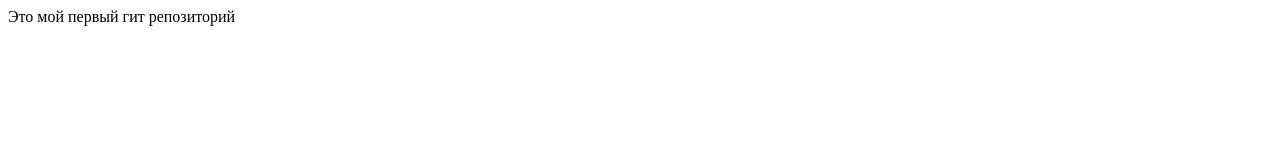
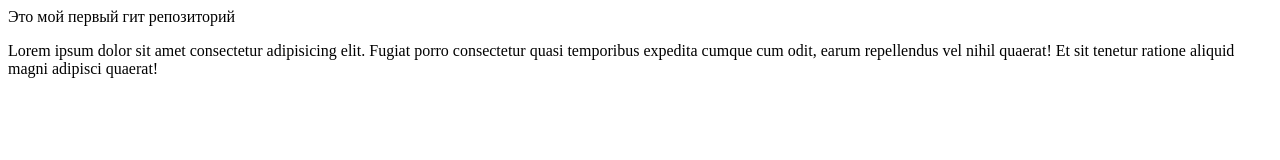
Before and after one commit to alisher83/ski-school-hayitov, a plain HTML site: page index.html in a window 1280 px wide. Drawn offline with Linux system fonts and the light colour scheme.

Commit message:
Мой второй коммит

```diff
--- a/index.html
+++ b/index.html
@@ -8,5 +8,7 @@
 </head>
 <body>
     <h>Это мой первый гит репозиторий</h>
+    <p>Lorem ipsum dolor sit amet consectetur adipisicing elit. Fugiat porro consectetur quasi temporibus expedita cumque cum odit, earum repellendus vel nihil quaerat! Et sit tenetur ratione aliquid magni adipisci quaerat!</p>
+
 </body>
 </html>
```
